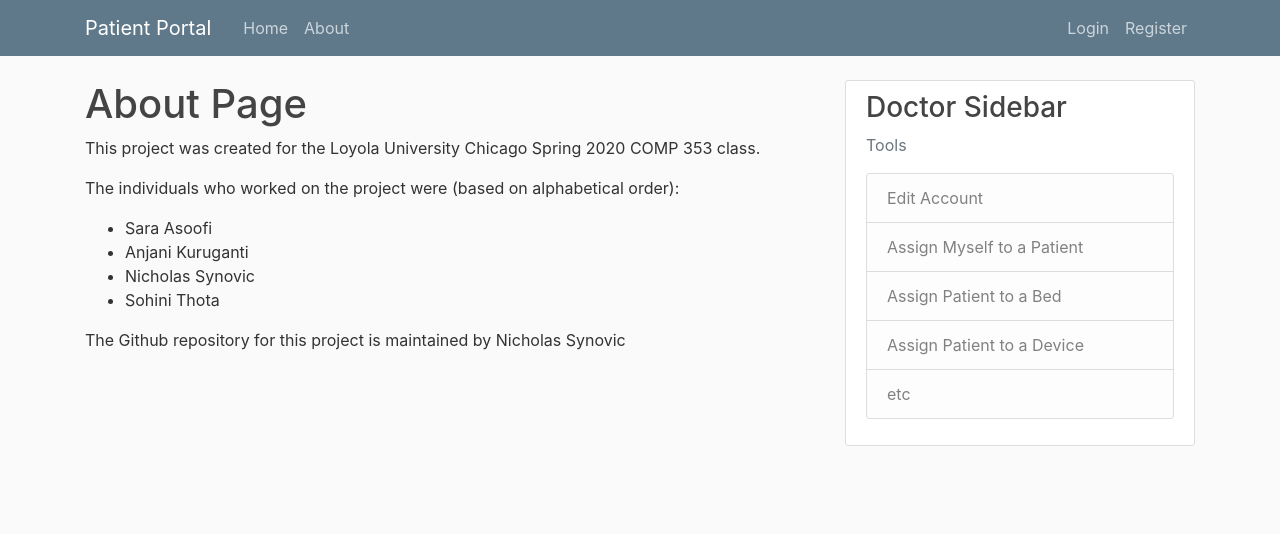
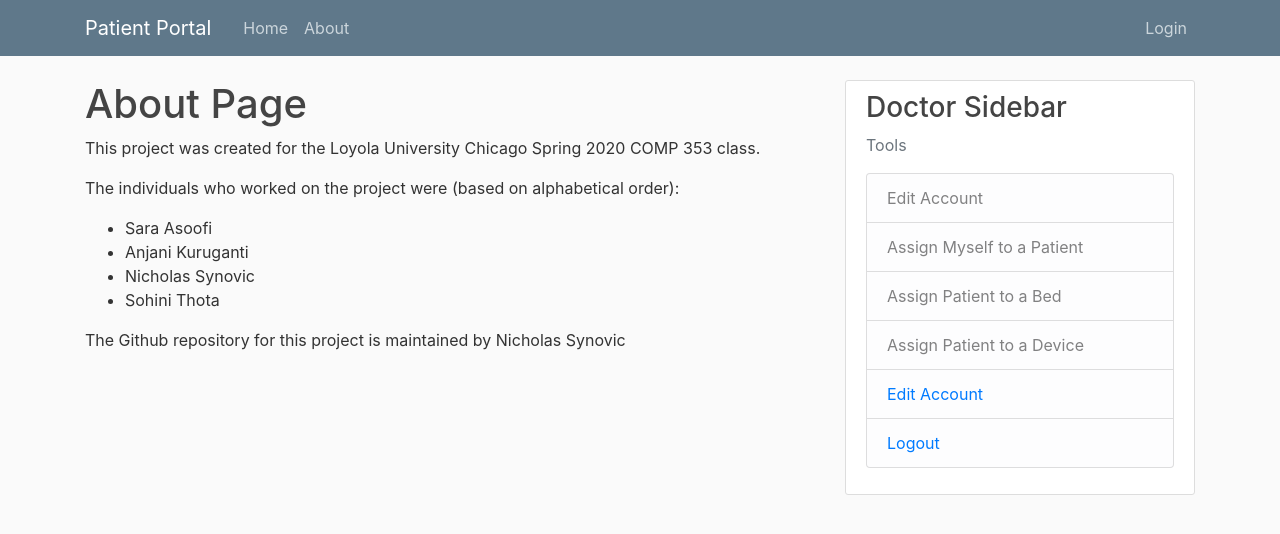
Before and after one commit to sohinithota/COMP-353-Project, a Flask app: page /about in a window 1280 px wide. Shown: the top 534 px of the page. Run offline with Flask 2, Linux system fonts and the light colour scheme; parts of the project's set-up code (start-up, migrations or seed data) failed here and were passed over; some libraries are stand-ins or nearby versions.

Commit message:
Update HTML and remove column from patientdocadmin
Signed-off-by: Nicholas Synovic <nicholas.synovic@gmail.com>

```diff
--- a/PYTHON CODE/flaskDemo/templates/layout.html
+++ b/PYTHON CODE/flaskDemo/templates/layout.html
@@ -31,13 +31,8 @@
 			</div>
 			<!-- Navbar Right Side -->
 			<div class="navbar-nav">
-			  {% if current_user.is_authenticated %}
-				<a class="nav-item nav-link" href="{{ url_for('new_assign') }}">New Assignment</a>
-				<a class="nav-item nav-link" href="{{ url_for('account') }}">Account</a>
-				<a class="nav-item nav-link" href="{{ url_for('logout') }}">Logout</a>
-			  {% else %}
+			  {% if not current_user.is_authenticated %}
 				<a class="nav-item nav-link" href="{{ url_for('login') }}">Login</a>
-				<a class="nav-item nav-link" href="{{ url_for('register') }}">Register</a>
 			  {% endif %}
 			</div>
 		  </div>
@@ -61,14 +56,14 @@
 			<div class="col-md-4">
 				<div class="content-section">
 					{% if current_user.accountname == "admin" %}
+					<!-- patientdocadmin sidebar -->
 						<h3>Admin Sidebar</h3>
 						<p class='text-muted'>Tools
 							<ul class="list-group">
-								<li class="list-group-item list-group-item-light">Edit Account</li>
-								<li class="list-group-item list-group-item-light">Register User</li>
-								<li class="list-group-item list-group-item-light">Delete User</li>
-								<li class="list-group-item list-group-item-light">Calendars</li>
-								<li class="list-group-item list-group-item-light">etc</li>
+								<li class="list-group-item list-group-item-light">Check-In Patients</li>
+								<li class="list-group-item list-group-item-light">Check-Out Patients</li>
+								<li class="list-group-item list-group-item-light"><a href="{{ url_for('account') }}">Edit Account</a></li>
+								<li class="list-group-item list-group-item-light"><a href="{{ url_for('register') }}">Logout</a></li>
 							</ul>
 						</p>
 					{% else %}
@@ -79,7 +74,8 @@
 								<li class="list-group-item list-group-item-light">Assign Myself to a Patient</li>
 								<li class="list-group-item list-group-item-light">Assign Patient to a Bed</li>
 								<li class="list-group-item list-group-item-light">Assign Patient to a Device</li>
-								<li class="list-group-item list-group-item-light">etc</li>
+								<li class="list-group-item list-group-item-light"><a href="{{ url_for('account') }}">Edit Account</a></li>
+								<li class="list-group-item list-group-item-light"><a href="{{ url_for('register') }}">Logout</a></li>
 							</ul>
 						</p>
 					{% endif %}
```
Also changed, not shown: DDL/CREATE DDL.txt (+3 -4 lines).
